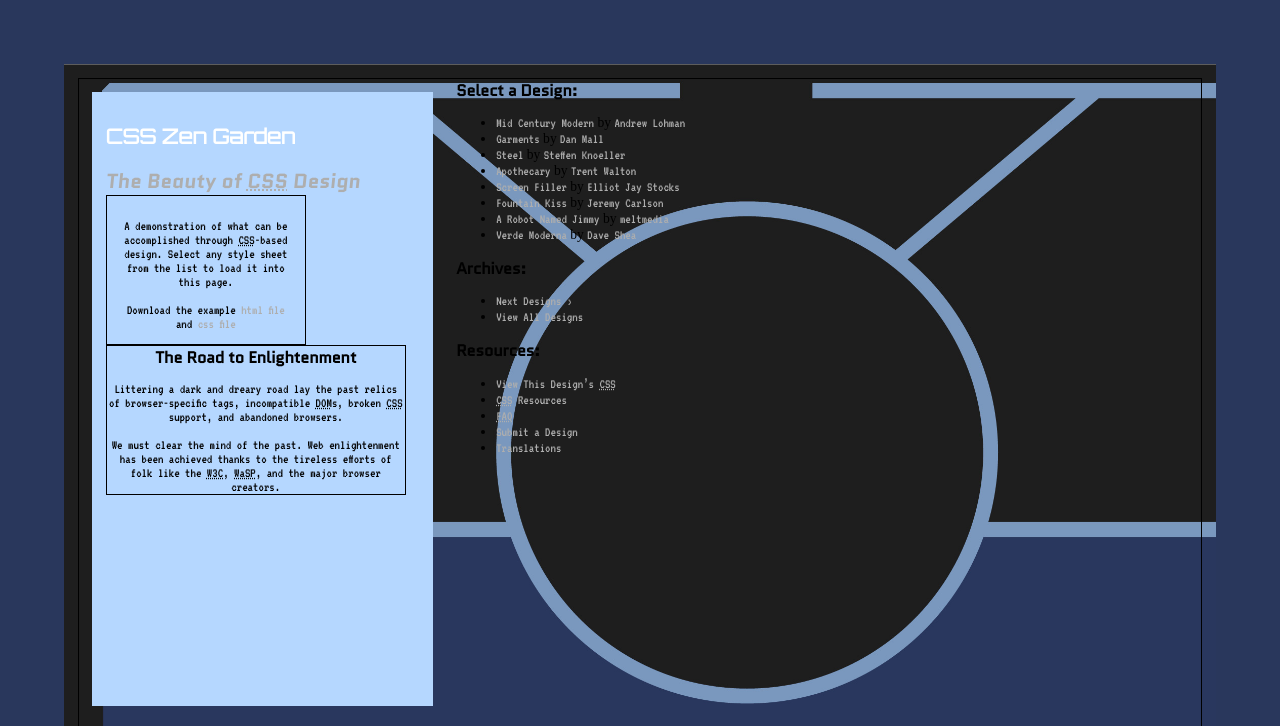
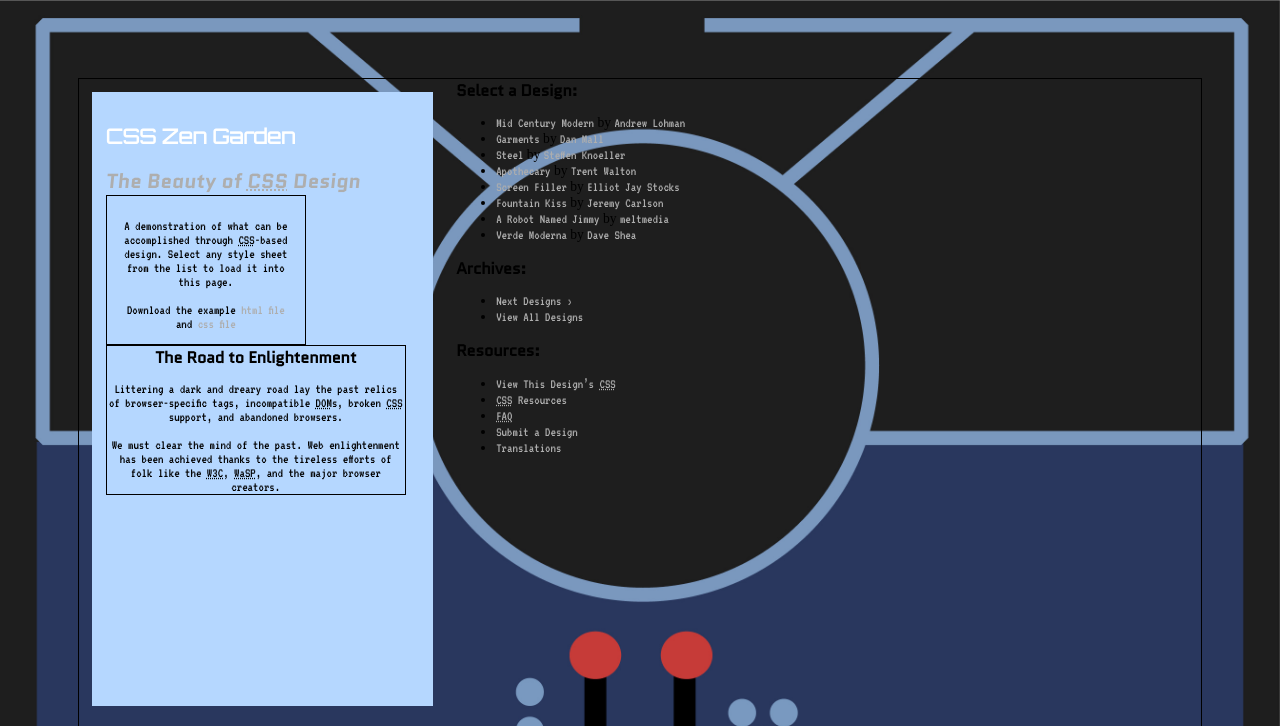
Before and after one commit to jared-s-anderson/zen-garden, a plain HTML site: page index.html in a window 1280 px wide. Shown: the top 726 px of the page. Drawn offline with Linux system fonts and the light colour scheme.

Commit message:
background image redo

```diff
--- a/style-pattern.scss
+++ b/style-pattern.scss
@@ -8,7 +8,7 @@
 }
 body {
   font-size: 85%;
-  background-color: $background-color;
+  //background-color: $background-color;
   margin: 0;
   padding: 1em;
 }
--- a/style.scss
+++ b/style.scss
@@ -9,13 +9,14 @@
 html {
   background-color: $background-color;
   padding: 5%;
+  background-image:url("background-dash.jpg");
+  background-repeat: no-repeat;
+  background-size: 100% auto;
 }
 
 body {
   font-size: 85%;
-  background-image:url("background-dash.jpg");
-  background-repeat: no-repeat;
-  background-size: 100em auto;
+
   margin: 0;
   padding: 1em;
 }
```
Also changed, not shown: style-pattern.css, style.css, 2 other files.
